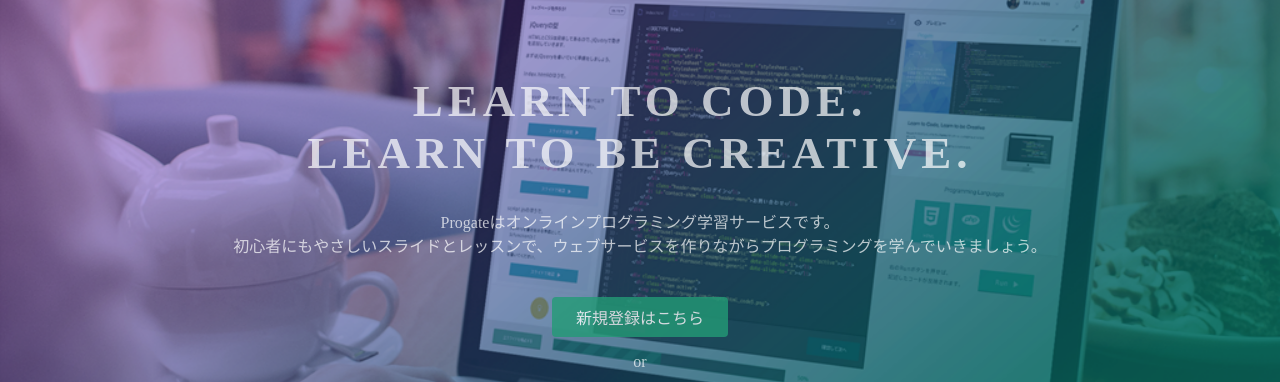
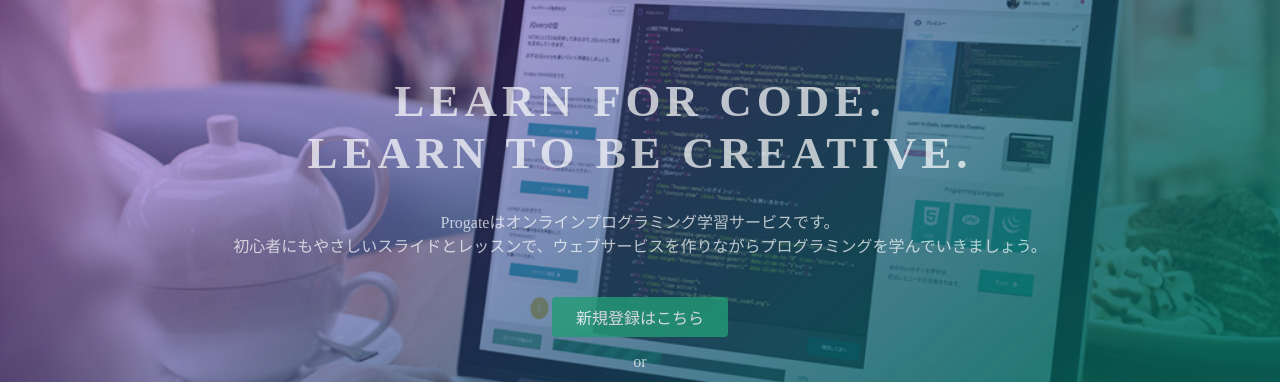
Before and after one commit to Kazuki-Kawakami/sample, a plain HTML site: page index.html in a window 1280 px wide. Shown: the part 135-517 px from the top of the page. Drawn offline with Linux system fonts and the light colour scheme.

Commit message:
Update index.html

```diff
--- a/index.html
+++ b/index.html
@@ -23,7 +23,7 @@
   </header>
   <div class="top-wrapper">
     <div class="container">
-      <h1>LEARN TO CODE.<br>LEARN TO BE CREATIVE.</h1>
+      <h1>LEARN FOR CODE.<br>LEARN TO BE CREATIVE.</h1>
       <p>Progateはオンラインプログラミング学習サービスです。<br>初心者にもやさしいスライドとレッスンで、ウェブサービスを作りながらプログラミングを学んでいきましょう。</p>
       <div class="btn-wrapper">
         <a href="#" class="btn signup">新規登録はこちら</a>
```
